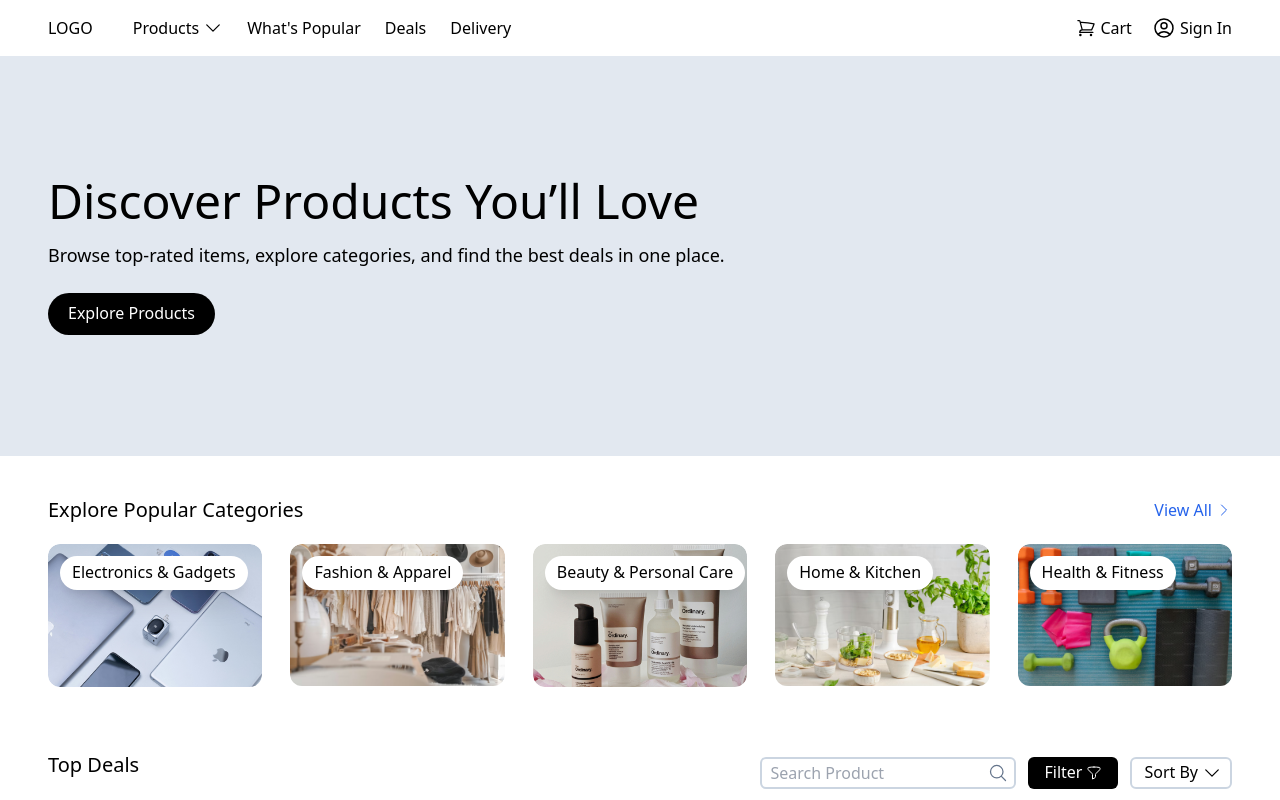
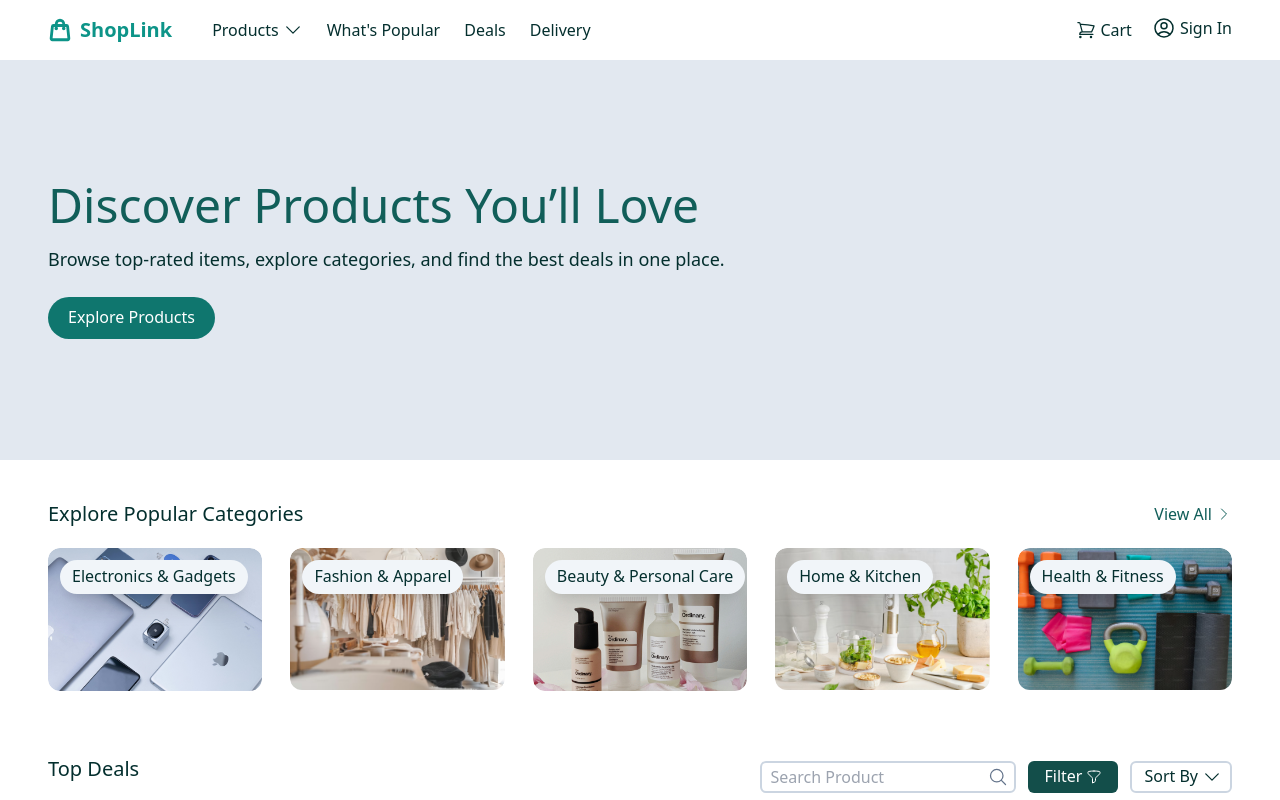
Before and after one commit to sruthi-nair166/product-list, a React (Vite) app in the folder product-list/: page / in a window 1280 px wide. Shown: the top 800 px of the page. Built offline with nearby package versions, Linux system fonts and the light colour scheme.

Commit message:
add search functionality

```diff
--- a/product-list/src/App.jsx
+++ b/product-list/src/App.jsx
@@ -121,7 +121,7 @@ const products = [
   {
     id: 12,
     name: "Smartphone - 128GB",
-    price: 431,
+    price: 11149,
     category: "Electronics & Gadgets",
     rating: 4.6,
     count: 320,
--- a/product-list/src/components/Categories.jsx
+++ b/product-list/src/components/Categories.jsx
@@ -2,9 +2,14 @@ function Categories({ filter }) {
   return (
     <div id="popular" className="px-12 py-10">
       <div className="flex items-center justify-between">
-        <h2 className="text-xl font-medium">Explore Popular Categories</h2>
+        <h2 className="text-xl font-medium text-teal-950">
+          Explore Popular Categories
+        </h2>
 
-        <a href="#" className="flex items-center gap-1 text-blue-600">
+        <a
+          href="#"
+          className="flex items-center gap-1 font-medium text-teal-800 hover:text-teal-600 transition"
+        >
           <span>View All</span>
           <svg
             xmlns="http://www.w3.org/2000/svg"
--- a/product-list/src/components/Footer.jsx
+++ b/product-list/src/components/Footer.jsx
@@ -1,18 +1,34 @@
 function Footer() {
   return (
-    <div className="bg-sky-200 px-12 pt-10 pb-5 mt-14">
+    <div className="bg-slate-200 px-12 pt-10 pb-5 mt-14">
       <div className="flex justify-between">
         <div className="flex flex-col justify-between">
-          <p>LOGO</p>
+          <p className="text-teal-600 font-extrabold flex items-center text-4xl gap-2">
+            <svg
+              xmlns="http://www.w3.org/2000/svg"
+              fill="none"
+              viewBox="0 0 24 24"
+              stroke-width="2.8"
+              stroke="currentColor"
+              className="size-12"
+            >
+              <path
+                stroke-linecap="round"
+                stroke-linejoin="round"
+                d="M15.75 10.5V6a3.75 3.75 0 1 0-7.5 0v4.5m11.356-1.993 1.263 12c.07.665-.45 1.243-1.119 1.243H4.25a1.125 1.125 0 0 1-1.12-1.243l1.264-12A1.125 1.125 0 0 1 5.513 7.5h12.974c.576 0 1.059.435 1.119 1.007ZM8.625 10.5a.375.375 0 1 1-.75 0 .375.375 0 0 1 .75 0Zm7.5 0a.375.375 0 1 1-.75 0 .375.375 0 0 1 .75 0Z"
+              />
+            </svg>
+            <span>ShopLink</span>
+          </p>
           <div className="flex gap-3">
             <input
               type="text"
               placeholder="Enter your Email"
-              className="border-2 border-slate-300 rounded-full flex items-center justify-center h-8 ps-2 pt-2 pb-2.5"
+              className="rounded-full flex items-center justify-center h-8 ps-2 pt-2 pb-2.5"
             />
             <button
               type="button"
-              className="bg-black text-white rounded-full flex items-center justify-center h-8 px-5 pt-2 pb-2.5"
+              className="bg-teal-900 hover:bg-teal-600 transition text-white rounded-full flex items-center justify-center h-8 px-5 pt-2 pb-2.5"
             >
               Subscribe
             </button>
@@ -21,54 +37,96 @@ function Footer() {
 
         <div className="flex gap-16">
           <div className="flex flex-col gap-3">
-            <h4 className="text-lg font-medium mb-3 text-slate-500">About</h4>
-            <a href="#">About Us</a>
-            <a href="#">Delivery Information</a>
-            <a href="#">Privacy Policy</a>
-            <a href="#">Terms & Conditions</a>
-            <a href="#">Refund Policy</a>
-            <a href="#">Become Seller</a>
-            <a href="#">Vendor Profile</a>
+            <h4 className="text-lg font-medium mb-3 text-teal-800">About</h4>
+            <a href="#" className="text-teal-950">
+              About Us
+            </a>
+            <a href="#" className="text-teal-950">
+              Delivery Information
+            </a>
+            <a href="#" className="text-teal-950">
+              Privacy Policy
+            </a>
+            <a href="#" className="text-teal-950">
+              Terms & Conditions
+            </a>
+            <a href="#" className="text-teal-950">
+              Refund Policy
+            </a>
+            <a href="#" className="text-teal-950">
+              Become Seller
+            </a>
+            <a href="#" className="text-teal-950">
+              Vendor Profile
+            </a>
           </div>
 
           <div className="flex flex-col gap-3">
-            <h4 className="text-lg font-medium mb-3 text-slate-500">
+            <h4 className="text-lg font-medium mb-3 text-teal-800">
               Quick Links
             </h4>
-            <a href="#">Your Account</a>
-            <a href="#">Returns & Exchanges</a>
-            <a href="#">Return Center</a>
-            <a href="#">Purchase History</a>
-            <a href="#">Latest News Blog</a>
-            <a href="#">Advertise your products</a>
-            <a href="#">Sell product</a>
+            <a href="#" className="text-teal-950">
+              Your Account
+            </a>
+            <a href="#" className="text-teal-950">
+              Returns & Exchanges
+            </a>
+            <a href="#" className="text-teal-950">
+              Return Center
+            </a>
+            <a href="#" className="text-teal-950">
+              Purchase History
+            </a>
+            <a href="#" className="text-teal-950">
+              Latest News Blog
+            </a>
+            <a href="#" className="text-teal-950">
+              Advertise your products
+            </a>
+            <a href="#" className="text-teal-950">
+              Sell product
+            </a>
           </div>
 
           <div className="flex flex-col gap-3">
-            <h4 className="text-lg font-medium mb-3 text-slate-500">
+            <h4 className="text-lg font-medium mb-3 text-teal-800">
               My Accounts
             </h4>
-            <a href="#">My Account</a>
-            <a href="#">Shopping Cart</a>
-            <a href="#">Wishlist</a>
-            <a href="#">Order History</a>
-            <a href="#">International Orders</a>
-            <a href="#">Your account</a>
-            <a href="#">Your orders</a>
+            <a href="#" className="text-teal-950">
+              My Account
+            </a>
+            <a href="#" className="text-teal-950">
+              Shopping Cart
+            </a>
+            <a href="#" className="text-teal-950">
+              Wishlist
+            </a>
+            <a href="#" className="text-teal-950">
+              Order History
+            </a>
+            <a href="#" className="text-teal-950">
+              International Orders
+            </a>
+            <a href="#" className="text-teal-950">
+              Your account
+            </a>
+            <a href="#" className="text-teal-950">
+              Your orders
+            </a>
           </div>
         </div>
       </div>
 
       <div className="flex justify-between items-center mt-14">
-        <p>© Copyright 2025. All rights reserved.</p>
+        <p className="text-teal-950">© Copyright 2025. All rights reserved.</p>
         <div className="flex gap-3">
-          <a href="">
+          <a href="https://www.instagram.com/">
             <img className="h-5" src="/instagram_logo.png" alt="" />
           </a>
-          <a href="">
+          <a href="https://www.facebook.com/">
             <img className="h-5" src="/facebook_icon.png" alt="" />
           </a>
-          <a href="">
+          <a href="https://x.com/">
             <img className="h-5" src="/Logo_of_Twitter.png" alt="" />
           </a>
         </div>
--- a/product-list/src/components/HeroSection.jsx
+++ b/product-list/src/components/HeroSection.jsx
@@ -1,16 +1,16 @@
 function HeroSection() {
   return (
     <div className="h-[50vh] flex flex-col items-start justify-center bg-slate-200 px-12">
-      <h1 className="text-5xl font-medium pb-4">
+      <h1 className="text-5xl text-teal-800 font-medium pb-4">
         Discover Products You’ll Love
       </h1>
-      <p className="text-lg pb-6">
+      <p className="text-lg text-teal-950 pb-6">
         Browse top-rated items, explore categories, and find the best deals in
         one place.
       </p>
       <a
         href="#products"
-        className="bg-black hover:bg-black-700 text-white rounded-full px-5 pt-2 pb-2.5"
+        className="bg-teal-700 hover:bg-teal-600 transition text-white rounded-full px-5 pt-2 pb-2.5"
       >
         <span>Explore Products</span>
       </a>
--- a/product-list/src/components/NavBar.jsx
+++ b/product-list/src/components/NavBar.jsx
@@ -3,12 +3,32 @@ function NavBar() {
     <>
       <nav className="flex justify-between px-12 py-4">
         <div className="flex">
-          <a href="#" className="me-10">
-            LOGO
+          <a
+            href="#"
+            className="me-10 text-teal-600 font-extrabold flex items-center text-xl gap-2"
+          >
+            <svg
+              xmlns="http://www.w3.org/2000/svg"
+              fill="none"
+              viewBox="0 0 24 24"
+              stroke-width="2.8"
+              stroke="currentColor"
+              className="size-6"
+            >
+              <path
+                stroke-linecap="round"
+                stroke-linejoin="round"
+                d="M15.75 10.5V6a3.75 3.75 0 1 0-7.5 0v4.5m11.356-1.993 1.263 12c.07.665-.45 1.243-1.119 1.243H4.25a1.125 1.125 0 0 1-1.12-1.243l1.264-12A1.125 1.125 0 0 1 5.513 7.5h12.974c.576 0 1.059.435 1.119 1.007ZM8.625 10.5a.375.375 0 1 1-.75 0 .375.375 0 0 1 .75 0Zm7.5 0a.375.375 0 1 1-.75 0 .375.375 0 0 1 .75 0Z"
+              />
+            </svg>
+            <p>ShopLink</p>
           </a>
-          <ul className="flex gap-6">
+          <ul className="flex items-center gap-6">
             <li>
-              <a href="#" className="flex items-center gap-1">
+              <a
+                href="#"
+                className="flex items-center gap-1 text-teal-950 hover:text-teal-600 transition"
+              >
                 <span>Products</span>
                 <svg
                   xmlns="http://www.w3.org/2000/svg"
@@ -27,19 +47,37 @@ function NavBar() {
               </a>
             </li>
             <li>
-              <a href="#popular">What's Popular</a>
+              <a
+                href="#popular"
+                className="text-teal-950 hover:text-teal-600 transition"
+              >
+                What's Popular
+              </a>
             </li>
             <li>
-              <a href="#deals">Deals</a>
+              <a
+                href="#products"
+                className="text-teal-950 hover:text-teal-600 transition"
+              >
+                Deals
+              </a>
             </li>
             <li>
-              <a href="#">Delivery</a>
+              <a
+                href="#"
+                className="text-teal-950 hover:text-teal-600 transition"
+              >
+                Delivery
+              </a>
             </li>
           </ul>
         </div>
 
         <div className="flex gap-5">
-          <a href="#" className="flex items-center gap-1">
+          <a
+            href="#"
+            className="flex items-center gap-1 text-teal-950 hover:text-teal-600 transition"
+          >
             <svg
               xmlns="http://www.w3.org/2000/svg"
               fill="none"
@@ -57,7 +95,10 @@ function NavBar() {
             <span>Cart</span>
           </a>
 
-          <a href="#" className="flex gap-1">
+          <a
+            href="#"
+            className="flex gap-1 text-teal-950 hover:text-teal-600 transition"
+          >
             <svg
               xmlns="http://www.w3.org/2000/svg"
               fill="none"
--- a/product-list/src/components/ProductCard.jsx
+++ b/product-list/src/components/ProductCard.jsx
@@ -42,7 +42,7 @@ function ProductCard({ product }) {
           <button
             type="button"
             onClick={() => console.log(product.name)}
-            className="rounded-lg bg-black text-white flex items-center justify-center px-4 h-8"
+            className="rounded-lg bg-teal-900 hover:bg-teal-600 transition text-white flex items-center justify-center px-4 h-8"
           >
             <span className="pt-1 pb-1.5">Add to Cart</span>
           </button>
--- a/product-list/src/components/Products.jsx
+++ b/product-list/src/components/Products.jsx
@@ -14,6 +14,7 @@ function Products({
   const [isSortByOpen, setIsSortByOpen] = useState(false);
   const [isPriceOpen, setIsPriceOpen] = useState(false);
   const [isRatingOpen, setIsRatingOpen] = useState(false);
+  const [searchQuery, setSearchQuery] = useState("");
 
   function priceSort(priceValue) {
     const productsArray =
@@ -43,10 +44,25 @@ function Products({
     }
   }
 
+  function applySearch(productsArray) {
+    if (searchQuery.trim() === "") return productsArray;
+
+    return productsArray.filter((product) =>
+      product.name.toLowerCase().includes(searchQuery.toLowerCase()),
+    );
+  }
+
+  const searchedProducts =
+    searchQuery.trim() === ""
+      ? products
+      : products.filter((product) =>
+          product.name.toLowerCase().includes(searchQuery.toLowerCase()),
+        );
+
   return (
     <div id="products" className="px-12 py-6">
       <div className="flex items-center justify-between gap-4">
-        <h2 className="text-xl font-medium pb-8">
+        <h2 className="text-xl font-medium pb-8 text-teal-950">
           {filteredProducts.length > 0
             ? filteredProducts[0]?.category
             : "Top Deals"}
@@ -58,8 +74,11 @@ function Products({
               type="text"
               id="search"
               placeholder="Search Product"
+              value={searchQuery}
+              onChange={(e) => setSearchQuery(e.target.value)}
               className="border-2 border-slate-300 rounded-md w-64 h-8 ps-2"
             />
+            <button type="button">
               <svg
                 xmlns="http://www.w3.org/2000/svg"
                 fill="none"
@@ -74,6 +93,7 @@ function Products({
                   d="m21 21-5.197-5.197m0 0A7.5 7.5 0 1 0 5.196 5.196a7.5 7.5 0 0 0 10.607 10.607Z"
                 />
               </svg>
+            </button>
           </div>
 
           <div className="relative">
@@ -83,7 +103,7 @@ function Products({
                 setIsFilterOpen(!isFilterOpen);
                 setIsSortByOpen(false);
               }}
-              className="flex items-center justify-center bg-black text-white border-0 rounded-md px-4 h-8 gap-1"
+              className="flex items-center justify-center bg-teal-900 hover:bg-teal-600 transition text-white border-0 rounded-md px-4 h-8 gap-1"
             >
               <span className="pt-1 pb-1.5">Filter</span>
               <svg
@@ -105,7 +125,7 @@ function Products({
             {isFilterOpen && (
               <div className="absolute end-0 z-10 border-2 rounded-lg bg-white">
                 <ul className="flex flex-col items-start w-52">
-                  <li className="hover:bg-slate-200 transition border-b-2 w-full px-4 py-2">
+                  <li className="hover:bg-slate-200 transition border-b-2 w-full px-4 py-2 text-teal-950">
                     <button
                       onClick={() => {
                         setIsFilterOpen(false);
@@ -117,7 +137,7 @@ function Products({
                       All
                     </button>
                   </li>
-                  <li className="hover:bg-slate-200 transition border-b-2 w-full px-4 py-2">
+                  <li className="hover:bg-slate-200 transition border-b-2 w-full px-4 py-2 text-teal-950">
                     <button
                       onClick={() => {
                         setIsFilterOpen(false);
@@ -129,7 +149,7 @@ function Products({
                       Electronics & Gadgets
                     </button>
                   </li>
-                  <li className="hover:bg-slate-200 transition border-b-2 w-full px-4 py-2">
+                  <li className="hover:bg-slate-200 transition border-b-2 w-full px-4 py-2 text-teal-950">
                     <button
                       onClick={() => {
                         setIsFilterOpen(false);
@@ -141,7 +161,7 @@ function Products({
                       Fashion & Apparel
                     </button>
                   </li>
-                  <li className="hover:bg-slate-200 transition border-b-2 w-full px-4 py-2">
+                  <li className="hover:bg-slate-200 transition border-b-2 w-full px-4 py-2 text-teal-950">
                     <button
                       onClick={() => {
                         setIsFilterOpen(false);
@@ -153,7 +173,7 @@ function Products({
                       Beauty & Personal Care
                     </button>
                   </li>
-                  <li className="hover:bg-slate-200 transition border-b-2 w-full px-4 py-2">
+                  <li className="hover:bg-slate-200 transition border-b-2 w-full px-4 py-2 text-teal-950">
                     <button
                       onClick={() => {
                         setIsFilterOpen(false);
@@ -165,7 +185,7 @@ function Products({
                       Home & Kitchen
                     </button>
                   </li>
-                  <li className="hover:bg-slate-200 transition w-full px-4 py-2">
+                  <li className="hover:bg-slate-200 transition w-full px-4 py-2 text-teal-950">
                     <button
                       onClick={() => {
                         setIsFilterOpen(false);
@@ -189,7 +209,7 @@ function Products({
                 setIsSortByOpen(!isSortByOpen);
                 setIsFilterOpen(false);
               }}
-              className="flex items-center justify-center border-2 border-slate-300 rounded-md ps-3 pe-2 h-8 gap-1"
+              className="flex items-center justify-center border-2 border-slate-300 rounded-md ps-3 pe-2 h-8 gap-1 text-teal-950 hover:bg-slate-200 transition"
             >
               <span className="pt-1 pb-1.5">Sort By</span>
               <svg
@@ -316,7 +336,7 @@ function Products({
         priceSortArray.length === 0 &&
         ratingSortArray.length === 0 && (
           <div className="grid grid-cols-4 gap-6">
-            {products.map((product) => (
+            {applySearch(products).map((product) => (
               <ProductCard key={product.id} product={product} />
             ))}
           </div>
@@ -326,7 +346,7 @@ function Products({
         priceSortArray.length === 0 &&
         ratingSortArray.length === 0 && (
           <div className="grid grid-cols-4 gap-6">
-            {filteredProducts.map((product) => (
+            {applySearch(filteredProducts).map((product) => (
               <ProductCard key={product.id} product={product} />
             ))}
           </div>
@@ -334,7 +354,7 @@ function Products({
 
       {priceSortArray.length > 0 && (
         <div className="grid grid-cols-4 gap-6">
-          {priceSortArray.map((product) => (
+          {applySearch(priceSortArray).map((product) => (
             <ProductCard key={product.id} product={product} />
           ))}
         </div>
@@ -342,10 +362,16 @@ function Products({
 
       {ratingSortArray.length > 0 && (
         <div className="grid grid-cols-4 gap-6">
-          {ratingSortArray.map((product) => (
+          {applySearch(ratingSortArray).map((product) => (
             <ProductCard key={product.id} product={product} />
           ))}
         </div>
+      )}
+
+      {searchedProducts.length === 0 && (
+        <p className="text-center text-3xl text-slate-400 mt-12 mb-10">
+          No results found
+        </p>
       )}
     </div>
   );
--- a/product-list/src/index.css
+++ b/product-list/src/index.css
@@ -3,5 +3,5 @@
 @tailwind utilities;
 
 .category-tag {
-  @apply bg-white rounded-full shadow-xl px-3 pt-1 pb-1.5;
+  @apply bg-slate-100 rounded-full shadow-xl px-3 pt-1 pb-1.5 text-teal-950;
 }
```
Lines whose indentation alone changed are shown as unchanged.
